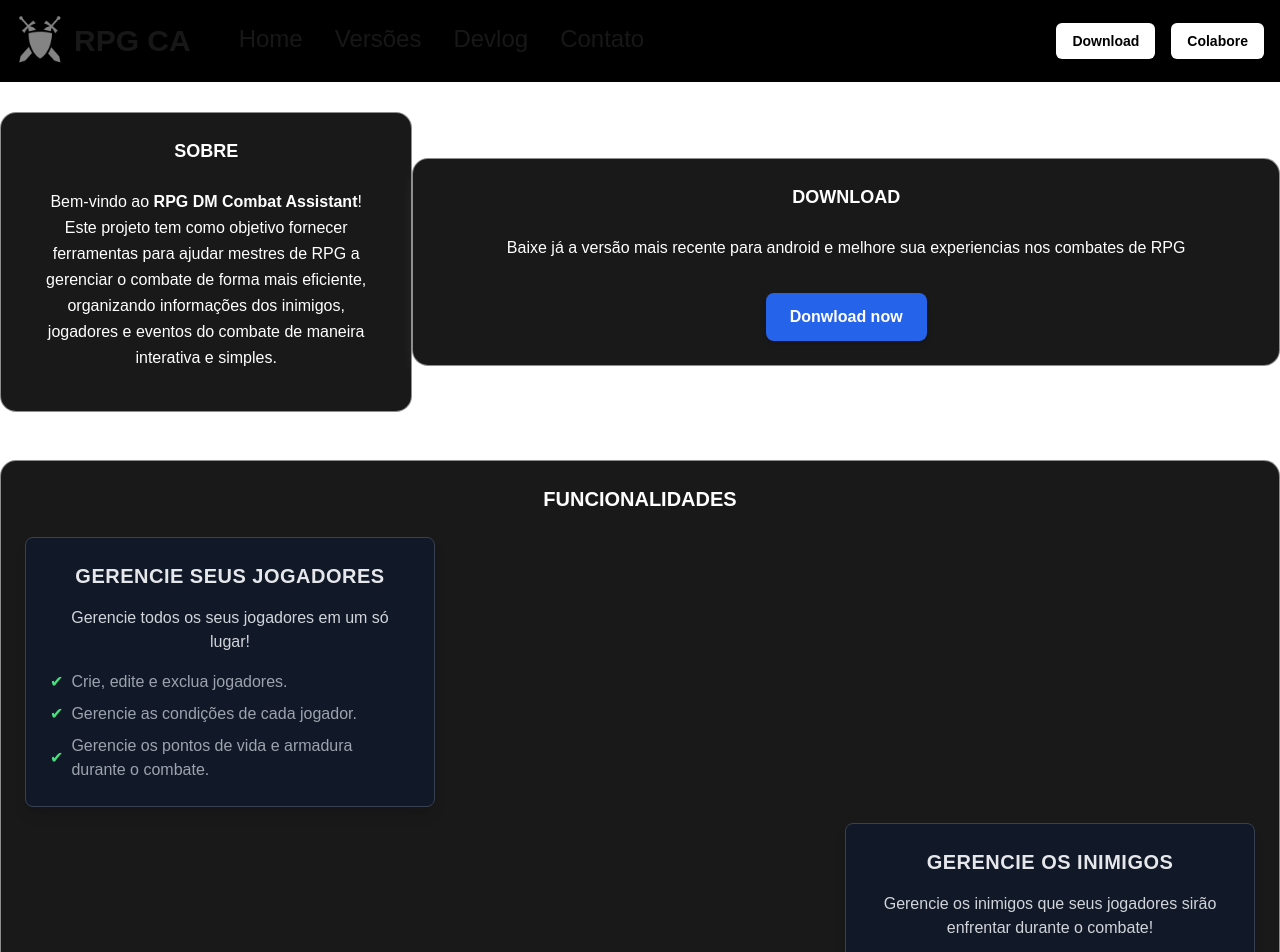
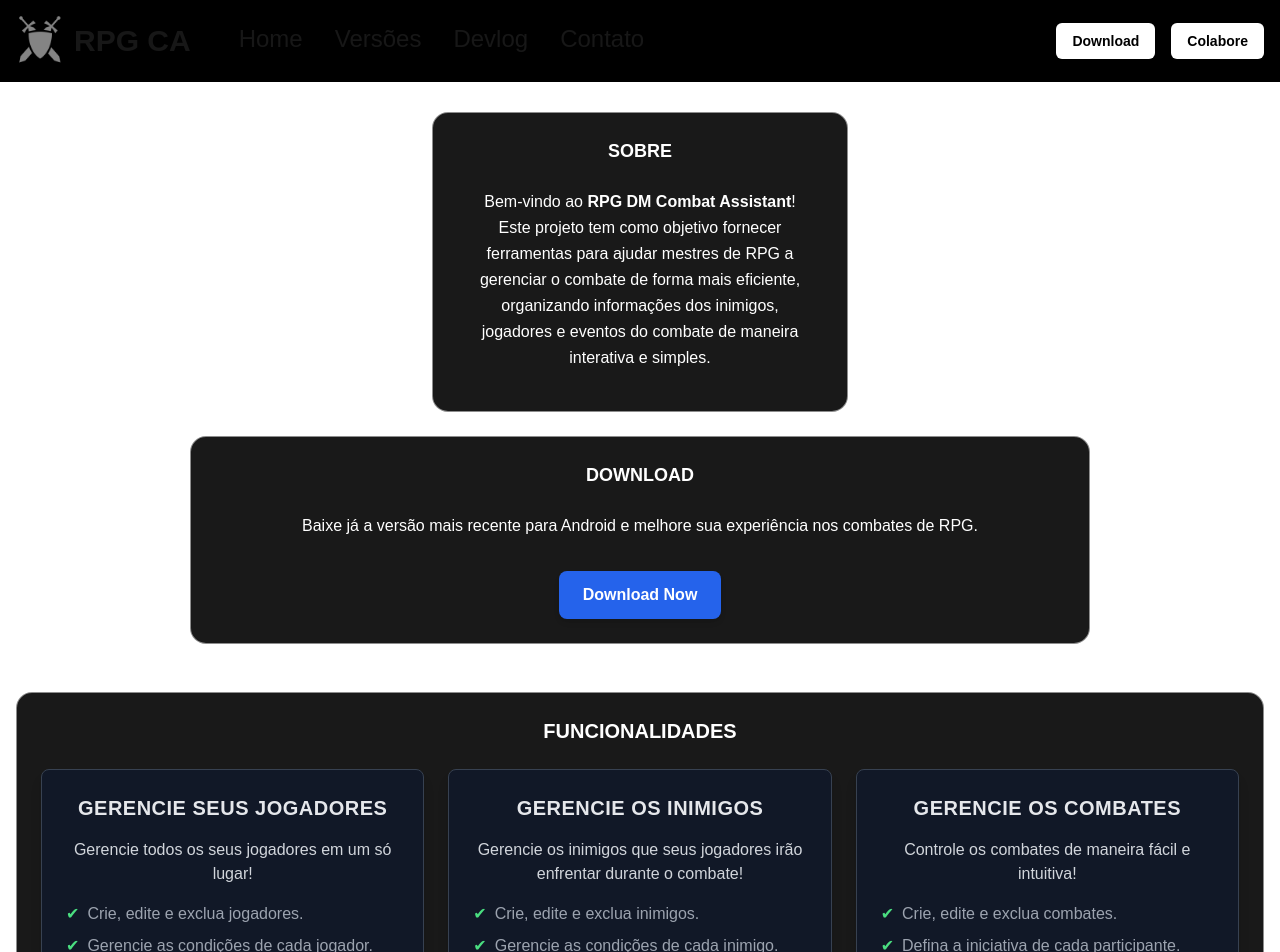
Before and after one commit to Gustavo-Vinicius-Santana/rpg-ca-landing-page, a Next.js app: page / in a window 1280 px wide. Shown: the top 952 px of the page. Built offline with nearby package versions, Linux system fonts and the light colour scheme.

Commit message:
[adjust - ui - complet] (responsividade na home) tornando a pagina de home responsiva

```diff
--- a/src/app/page.tsx
+++ b/src/app/page.tsx
@@ -1,8 +1,9 @@
 export default function Home() {
   return (
-    <div className="mt-28">
-      <div className=" flex items-center justify-center w-full justify-around">
-        <div className="bg-black/90 w-1/3 border border-white/50 rounded-2xl p-6 shadow-lg shadow-white/10">
+    <div className="mt-28 px-4">
+      {/* Seção Sobre e Download */}
+      <div className="flex flex-wrap items-center justify-center w-full gap-6">
+        <div className="bg-black/90 w-full md:w-1/3 border border-white/50 rounded-2xl p-6 shadow-lg shadow-white/10">
           <h1 className="text-white text-center font-semibold text-lg mb-2">SOBRE</h1>
           <p className="text-white text-center text-base leading-relaxed p-4">
             Bem-vindo ao <strong>RPG DM Combat Assistant</strong>! Este projeto tem como objetivo fornecer
@@ -11,28 +12,31 @@ export default function Home() {
           </p>
         </div>
 
-        <div className= "bg-black/90 w-[900px] border border-white/50 rounded-2xl p-6 shadow-lg shadow-white/10">
+        <div className="bg-black/90 w-full md:max-w-[900px] border border-white/50 rounded-2xl p-6 shadow-lg shadow-white/10">
           <h1 className="text-white text-center font-semibold text-lg mb-2">DOWNLOAD</h1>
           <p className="text-white text-center text-base leading-relaxed p-4">
-            Baixe já a versão mais recente para android e melhore sua experiencias nos combates de RPG
+            Baixe já a versão mais recente para Android e melhore sua experiência nos combates de RPG.
           </p>
 
           <div className="flex justify-center mt-4">
             <a href="https://mega.nz/file/2y5iFSaB#1AnNPlgLi_h41vy3mjcXARw2yqU-IsNuOpe5CwVppB8" target="_blank">
-              <button className="bg-blue-600 text-white font-bold py-3 px-6 rounded-lg shadow-md transition-all duration-300 ease-in-out hover:bg-blue-700 hover:scale-105">
-                Donwload now
+              <button className="bg-blue-600 text-white font-bold py-2 px-4 md:py-3 md:px-6 rounded-lg shadow-md transition-all duration-300 ease-in-out hover:bg-blue-700 hover:scale-105">
+                Download Now
               </button>
             </a>
           </div>
         </div>
       </div>
 
+      {/* Seção Funcionalidades */}
       <div className="flex items-center justify-center">
-        <div className="bg-black/90 flex flex-col justify-center mt-12 w-[1400px] border border-white/50 rounded-2xl p-6 shadow-lg shadow-white/10">
+        <div className="bg-black/90 flex flex-col justify-center mt-12 w-full max-w-[1400px] border border-white/50 rounded-2xl p-6 shadow-lg shadow-white/10">
           <h1 className="text-white text-center font-semibold text-xl mb-2">FUNCIONALIDADES</h1>
 
-          <div className="flex justify-start mt-4">
-            <div className="w-1/3 bg-gray-900 text-white p-6 rounded-lg shadow-lg border border-gray-700">
+          {/* Cards responsivos organizados em grid */}
+          <div className="grid grid-cols-1 md:grid-cols-2 lg:grid-cols-3 gap-6 mt-4">
+            {/* Card 1 */}
+            <div className="bg-gray-900 text-white p-6 rounded-lg shadow-lg border border-gray-700">
               <h2 className="text-xl font-bold mb-4 text-center uppercase tracking-wide text-gray-200">
                 GERENCIE SEUS JOGADORES
               </h2>
@@ -51,15 +55,14 @@ export default function Home() {
                 </li>
               </ul>
             </div>
-          </div>
 
-          <div className="flex justify-end mt-4">
-            <div className="w-1/3 bg-gray-900 text-white p-6 rounded-lg shadow-lg border border-gray-700">
+            {/* Card 2 */}
+            <div className="bg-gray-900 text-white p-6 rounded-lg shadow-lg border border-gray-700">
               <h2 className="text-xl font-bold mb-4 text-center uppercase tracking-wide text-gray-200">
                 GERENCIE OS INIMIGOS
               </h2>
               <p className="text-gray-300 text-center mb-4">
-                  Gerencie os inimigos que seus jogadores sirão enfrentar durante o combate!
+                Gerencie os inimigos que seus jogadores irão enfrentar durante o combate!
               </p>
               <ul className="space-y-2 text-gray-400">
                 <li className="flex items-center gap-2">
@@ -73,22 +76,21 @@ export default function Home() {
                 </li>
               </ul>
             </div>
-          </div>
 
-          <div className="flex justify-center justify-between mt-4">
-            <div className="w-1/3 bg-gray-900 text-white p-6 rounded-lg shadow-lg border border-gray-700">
+            {/* Card 3 */}
+            <div className="bg-gray-900 text-white p-6 rounded-lg shadow-lg border border-gray-700">
               <h2 className="text-xl font-bold mb-4 text-center uppercase tracking-wide text-gray-200">
                 GERENCIE OS COMBATES
               </h2>
               <p className="text-gray-300 text-center mb-4">
-                  Controle os combates de maneira facil e intuitiva!
+                Controle os combates de maneira fácil e intuitiva!
               </p>
               <ul className="space-y-2 text-gray-400">
                 <li className="flex items-center gap-2">
                   <span className="text-green-400">✔</span> Crie, edite e exclua combates.
                 </li>
                 <li className="flex items-center gap-2">
-                    <span className="text-green-400">✔</span> Definita a iniciativa de cada participante.
+                  <span className="text-green-400">✔</span> Defina a iniciativa de cada participante.
                 </li>
                 <li className="flex items-center gap-2">
                   <span className="text-green-400">✔</span> Gerencie os turnos de combate.
```
Lines whose indentation alone changed are shown as unchanged.
